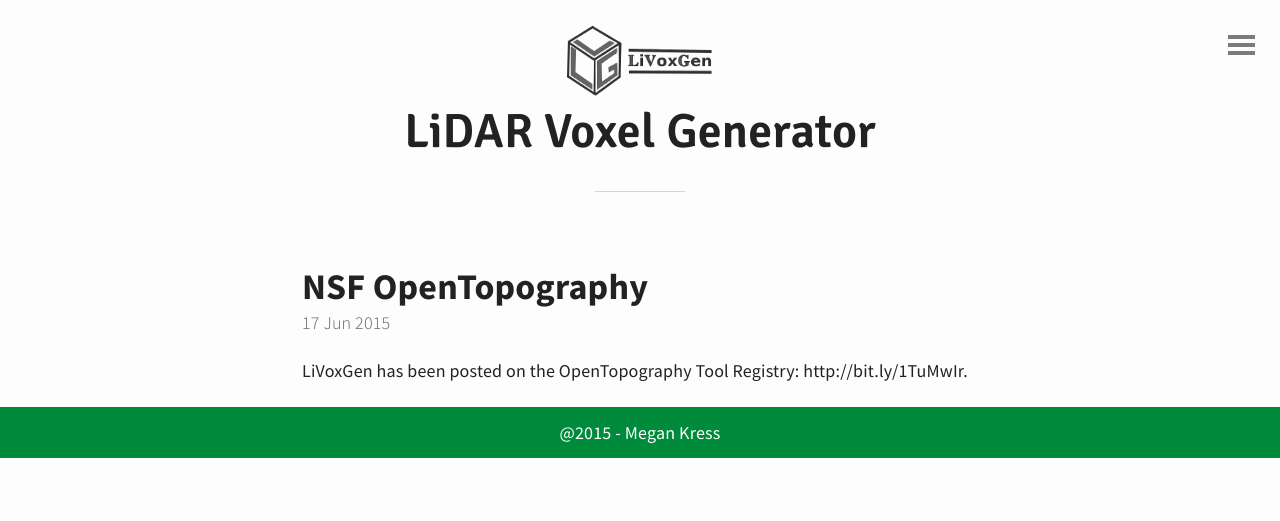
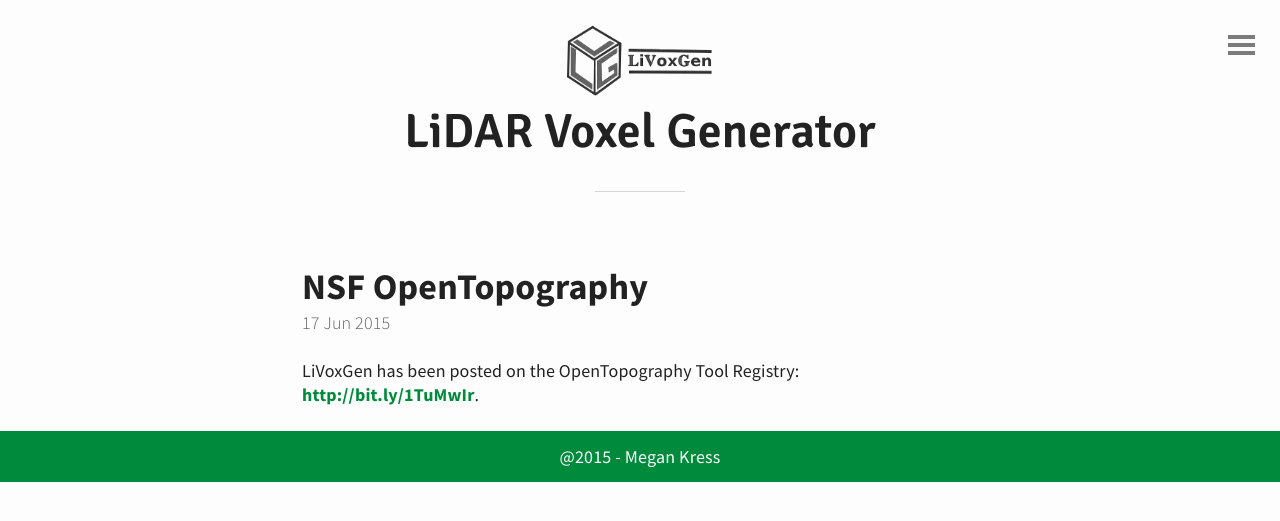
Before and after one commit to MeganKress/LiVoxGen, a Jekyll site: the page built from _posts/2015-06-17-opentop.md, in a window 1280 px wide. Shown: the top 521 px of the page. Built offline with Jekyll 4.4.1, drawn with Linux system fonts in a browser that asks for light colours.

```diff
--- a/_posts/2015-06-17-opentop.md
+++ b/_posts/2015-06-17-opentop.md
@@ -1,4 +1,4 @@
 ---
 title: NSF OpenTopography
 ---
-LiVoxGen has been posted on the OpenTopography Tool Registry: http://bit.ly/1TuMwIr.
+LiVoxGen has been posted on the OpenTopography Tool Registry: <http://bit.ly/1TuMwIr>.
```
